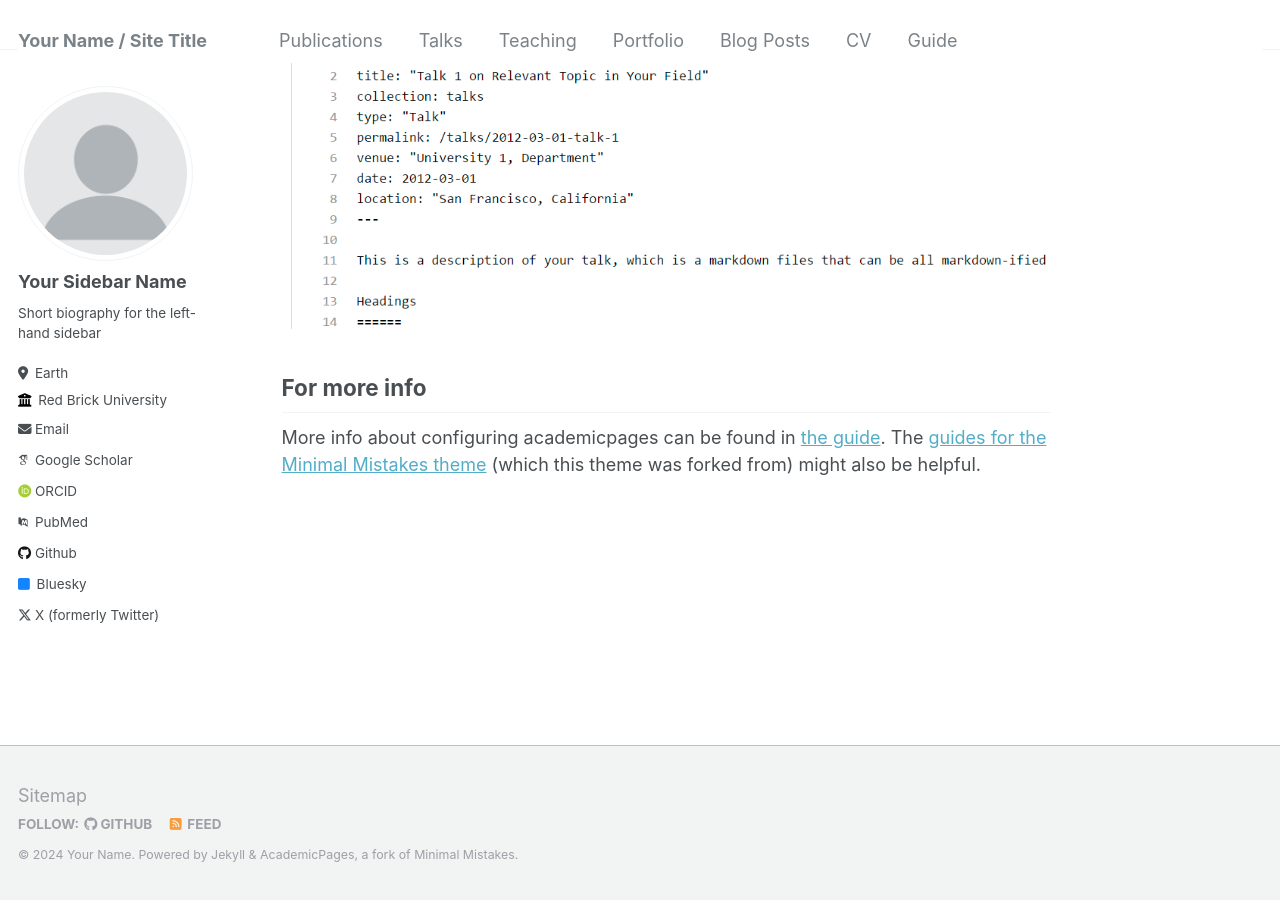
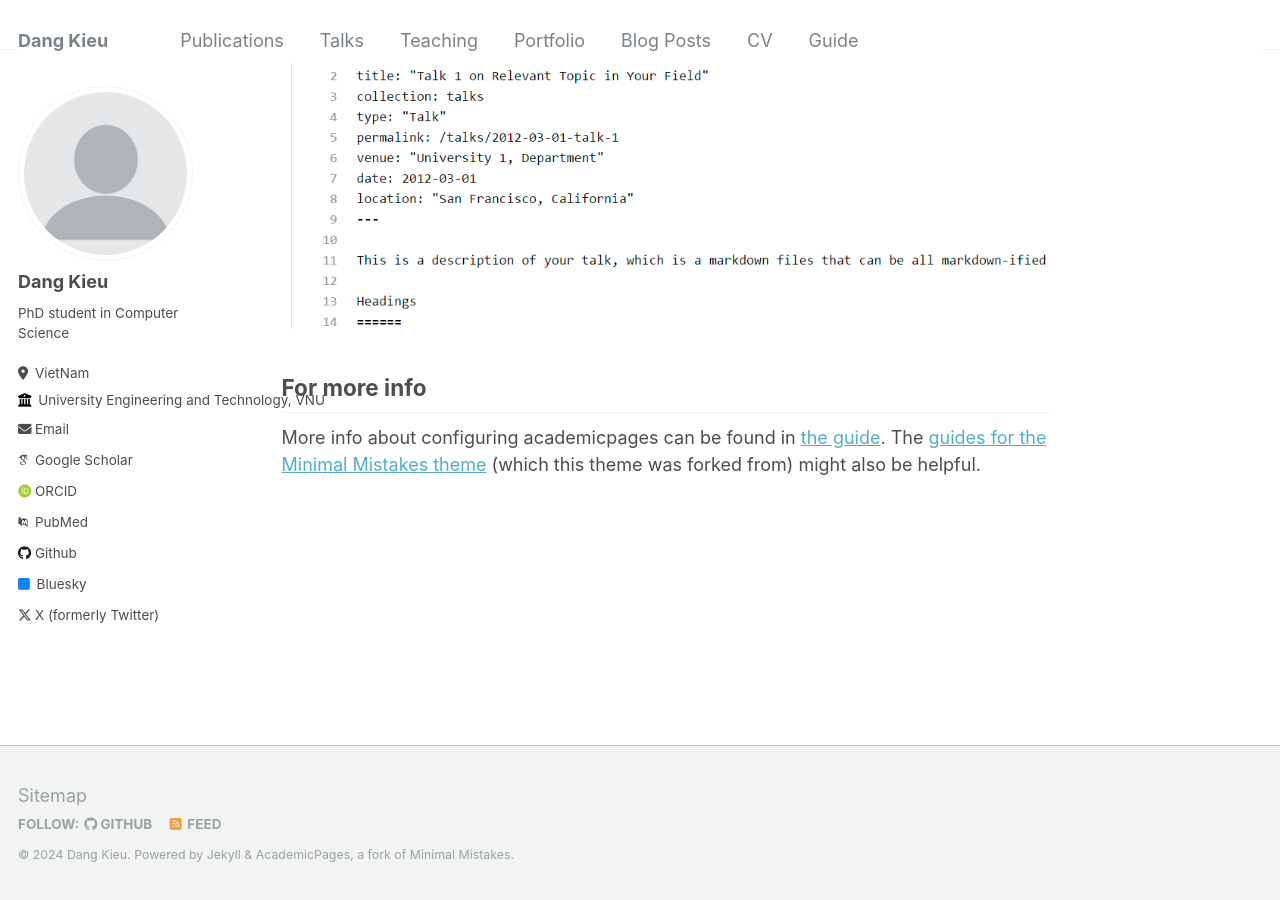
Before and after one commit to dangkh/dangkh.github.io, a Jekyll site: the page built from _pages/about.md, in a window 1280 px wide and 900 px high, scrolled down 2640 px. Built offline with Jekyll 4.4.1, drawn with Linux system fonts in a browser that asks for light colours; some web fonts are replaced.

Commit message:
Update _config.yml

```diff
--- a/_config.yml
+++ b/_config.yml
@@ -8,13 +8,13 @@
 
 # Basic Site Settings
 locale                   : "en-US"
-title                    : "Your Name / Site Title"
+title                    : "Dang Kieu"
 title_separator          : "-"
-name                     : &name "Your Name"
-description              : &description "personal description"
-url                      : https://academicpages.github.io # the base hostname & protocol for your site e.g. "https://mmistakes.github.io"
+name                     : &name "Dang Kieu"
+description              : &description "VinUni-UTS PhD student / UET-VNU lecturer"
+url                      : https://dangkh.github.io # the base hostname & protocol for your site e.g. "https://mmistakes.github.io"
 baseurl                  : "" # the subpath of your site, e.g. "/blog"
-repository               : "academicpages/academicpages.github.io"
+repository               : "dangkh/dangkh.github.io"
 
 # Site Author - The following control what appear as part of the author content on the side bar.
 #               If a field is blank the icon and link will not appear, otherwise it will be shown.
@@ -22,17 +22,17 @@ repository               : "academicpages/academicpages.github.io"
 author:
   # Biographic information
   avatar           : "profile.png"
-  name             : "Your Sidebar Name"
+  name             : "Dang Kieu"
   pronouns         : # example: "she/her"
-  bio              : "Short biography for the left-hand sidebar"
-  location         : "Earth"
-  employer         : "Red Brick University"
+  bio              : "PhD student in Computer Science"
+  location         : "VietNam"
+  employer         : "University Engineering and Technology, VNU"
   uri              : # URL
-  email            : "none@example.org"
+  email            : "dang.kh@vinuni.edu.vn/ dangkh_uet@vnu.edu.vn"
 
   # Academic websites
   arxiv            : # URL - Update with the correct link to your profile
-  googlescholar    : "https://scholar.google.com/citations?user=PS_CX0AAAAAJ"
+  googlescholar    : "https://scholar.google.com/citations?user=_25LJb4AAAAJ&hl=en&oi=ao"
   impactstory      : # URL
   orcid            : "http://orcid.org/yourorcidurl"
   pubmed           : "https://www.ncbi.nlm.nih.gov/pubmed/?term=john+snow"
@@ -42,7 +42,7 @@ author:
   bitbucket        : # Username - Update with your username on the site
   codepen          : # Username
   dribbble         : # Username
-  github           : "academicpages"
+  github           : "https://github.com/dangkh"
   kaggle           : # Username
   stackoverflow    : # User number or user number and name (i.e., use "1" or "1/jeff-atwood")
 
```
